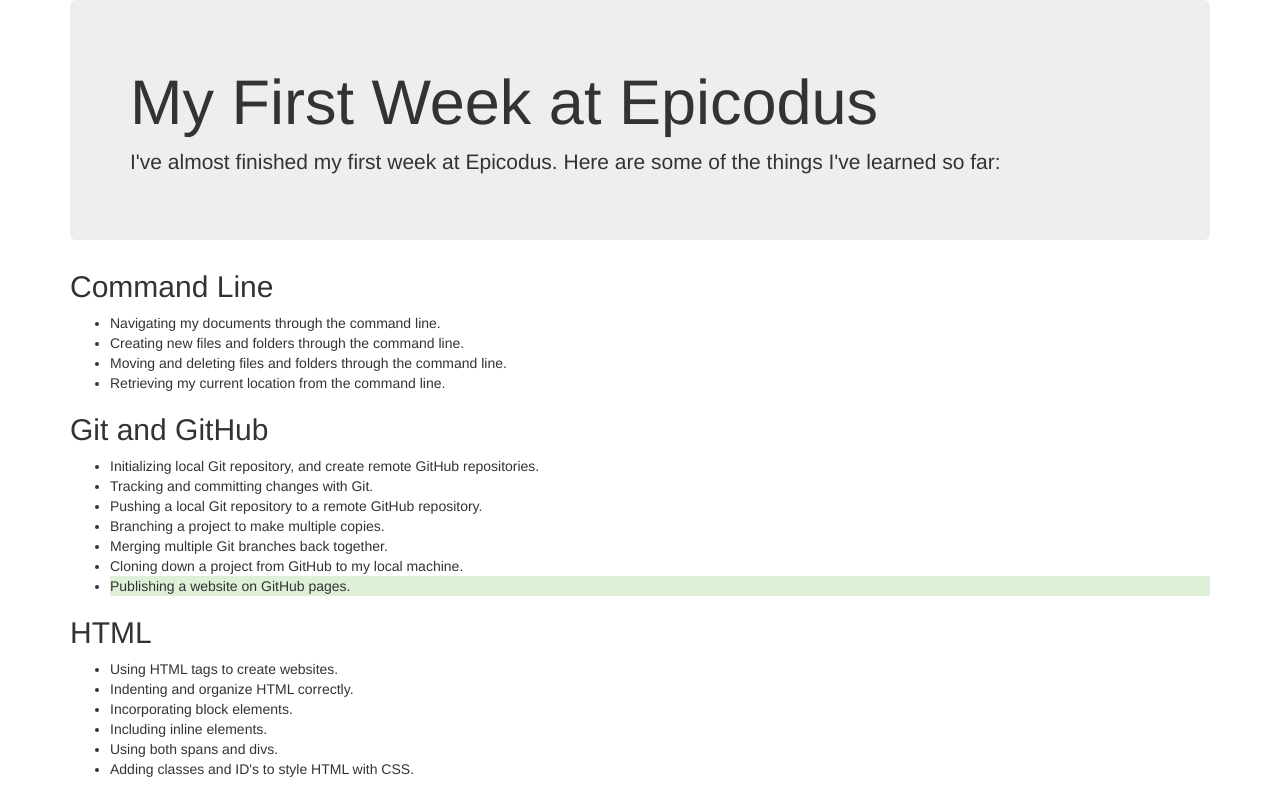
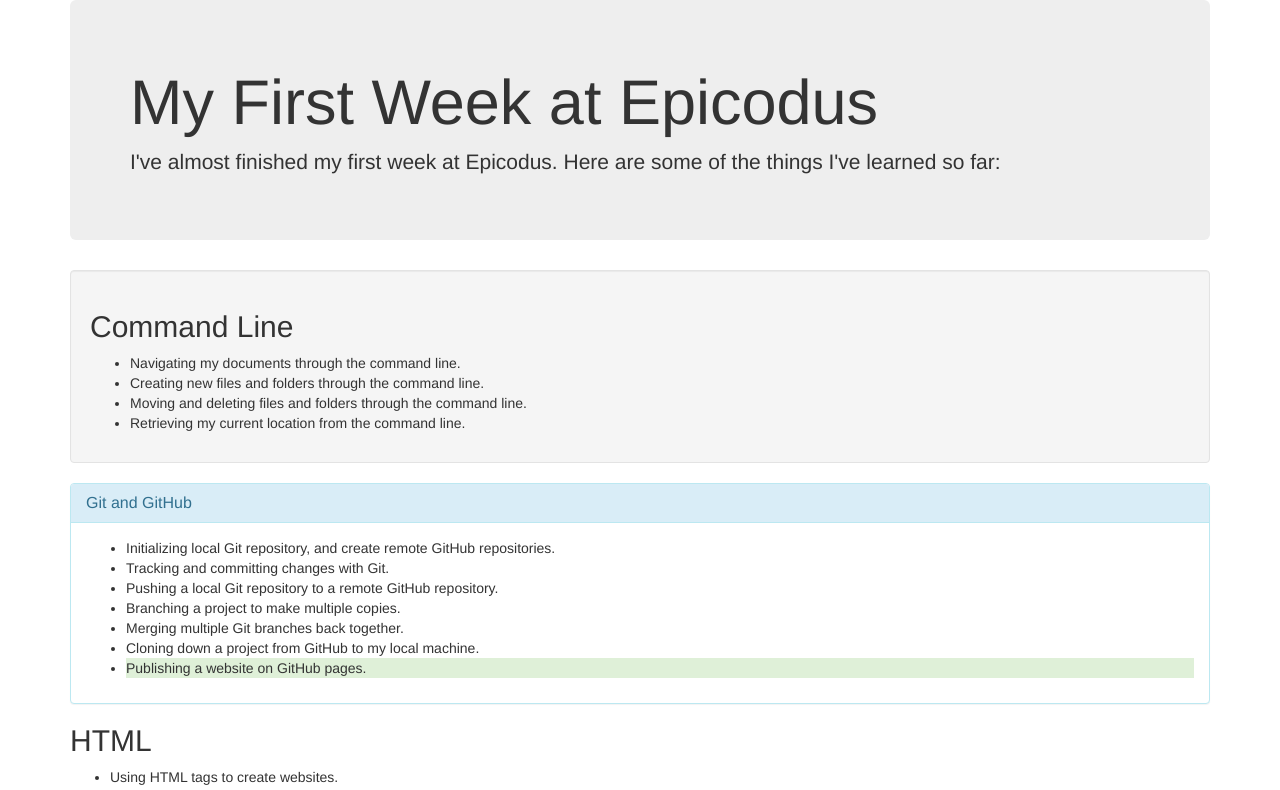
Before and after one commit to seacamjen/week-in-review, a plain HTML site: page index.html in a window 1280 px wide. Shown: the top 790 px of the page. Drawn offline with Linux system fonts and the light colour scheme.

Commit message:
Add classes to index page referencing bootstrap

```diff
--- a/index.html
+++ b/index.html
@@ -12,6 +12,7 @@
           I've almost finished my first week at Epicodus. Here are some of the things I've learned so far:
         </p>
       </div>
+        <div class="well">
           <h2>Command Line</h2>
           <ul>
             <li>Navigating my documents through the command line.</li>
@@ -19,7 +20,12 @@
             <li>Moving and deleting files and folders through the command line.</li>
             <li>Retrieving my current location from the command line.</li>
           </ul>
-      <h2>Git and GitHub</h2>
+        </div>
+        <div class="panel panel-info">
+          <div class="panel-heading">
+            <h2 class="panel-title">Git and GitHub</h2>
+          </div>
+          <div class="panel-body">
             <ul>
               <li>Initializing local Git repository, and create remote GitHub repositories.</li>
               <li>Tracking and committing changes with Git.</li>
@@ -29,6 +35,8 @@
               <li>Cloning down a project from GitHub to my local machine.</li>
               <li class="bg-success">Publishing a website on GitHub pages.</li>
             </ul>
+          </div>
+        </div>
       <h2>HTML</h2>
       <ul>
         <li>Using HTML tags to create websites.</li>
```
Lines whose indentation alone changed are shown as unchanged.
